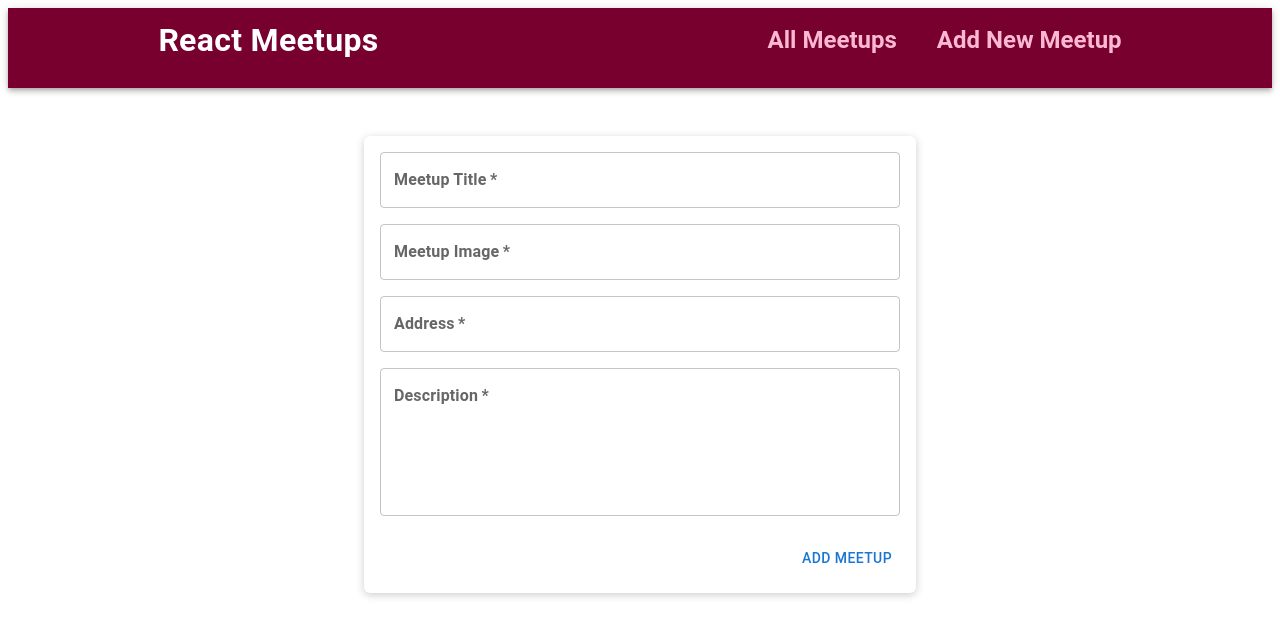
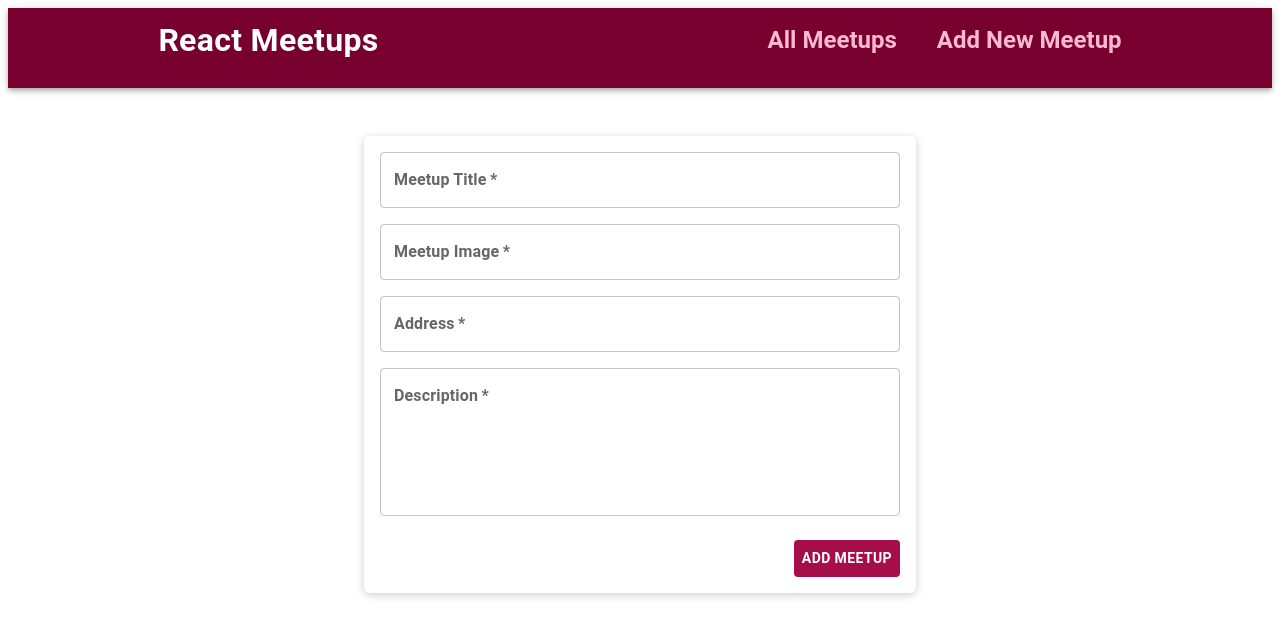
Before and after one commit to Zaklina-Radenkovic/nextjs_app, a Next.js app: page /new-meetup in a window 1280 px wide. Shown: the top 636 px of the page. Built offline with nearby package versions, Linux system fonts and the light colour scheme.

Commit message:
addin style to button

```diff
--- a/components/meetups/NewMeetupForm.js
+++ b/components/meetups/NewMeetupForm.js
@@ -86,7 +86,21 @@ function NewMeetupForm(props) {
             />
           </Stack>
           <Stack justifyContent="center">
-            <Button sx={{ alignSelf: "end" }}>Add Meetup</Button>
+            <Button
+              sx={{
+                alignSelf: "end",
+                color: "#fff",
+                backgroundColor: "#a50e48",
+                borderColor: "#a50e48",
+                fontWeight: "bold",
+                "&:hover": {
+                  backgroundColor: "#a50e48",
+                  borderColor: "#a50e48",
+                },
+              }}
+            >
+              Add Meetup
+            </Button>
           </Stack>
         </Stack>
       </form>
```
Also changed, not shown: components/meetups/MeetupItem.js (+7 -1 lines).
